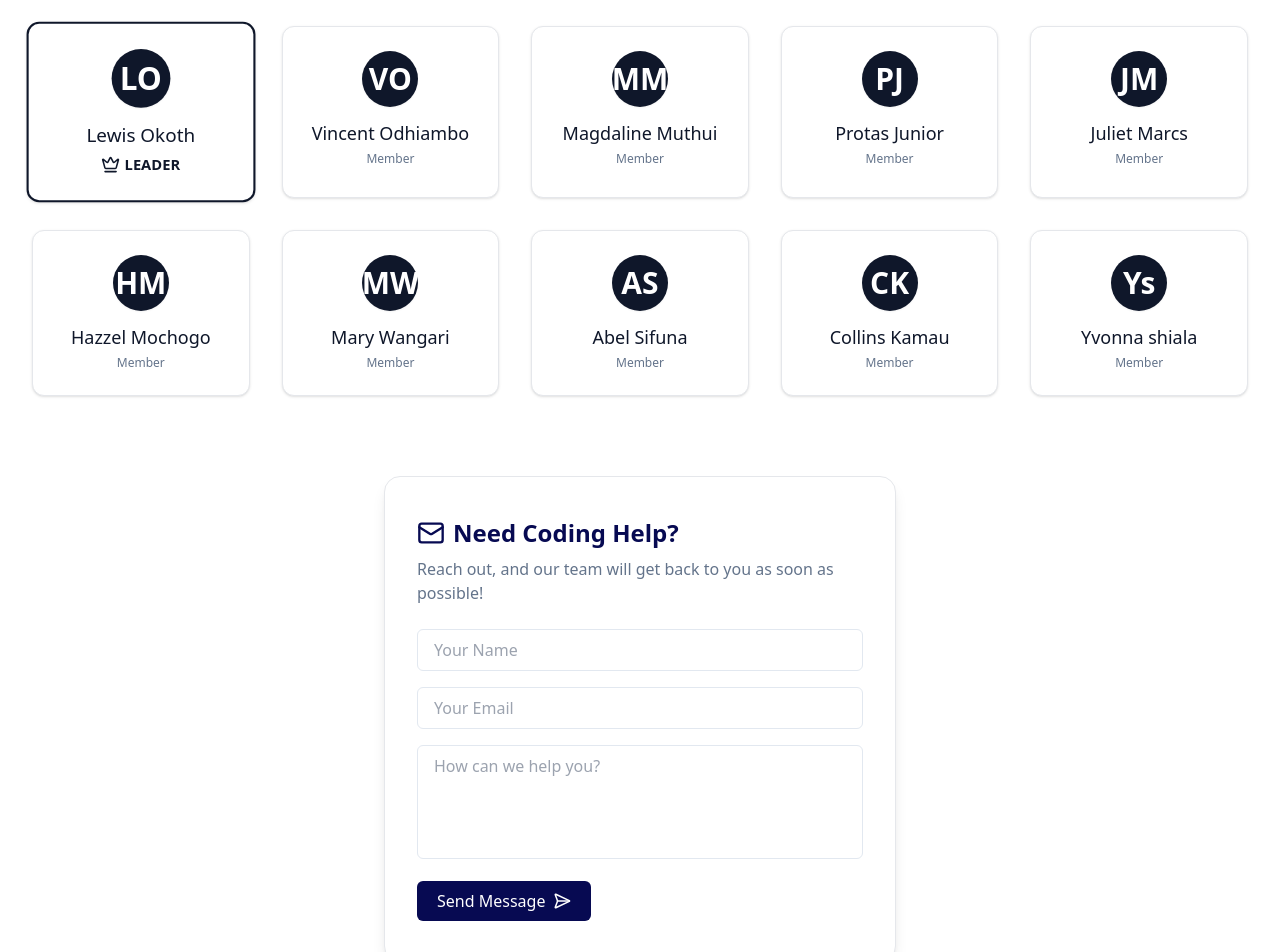
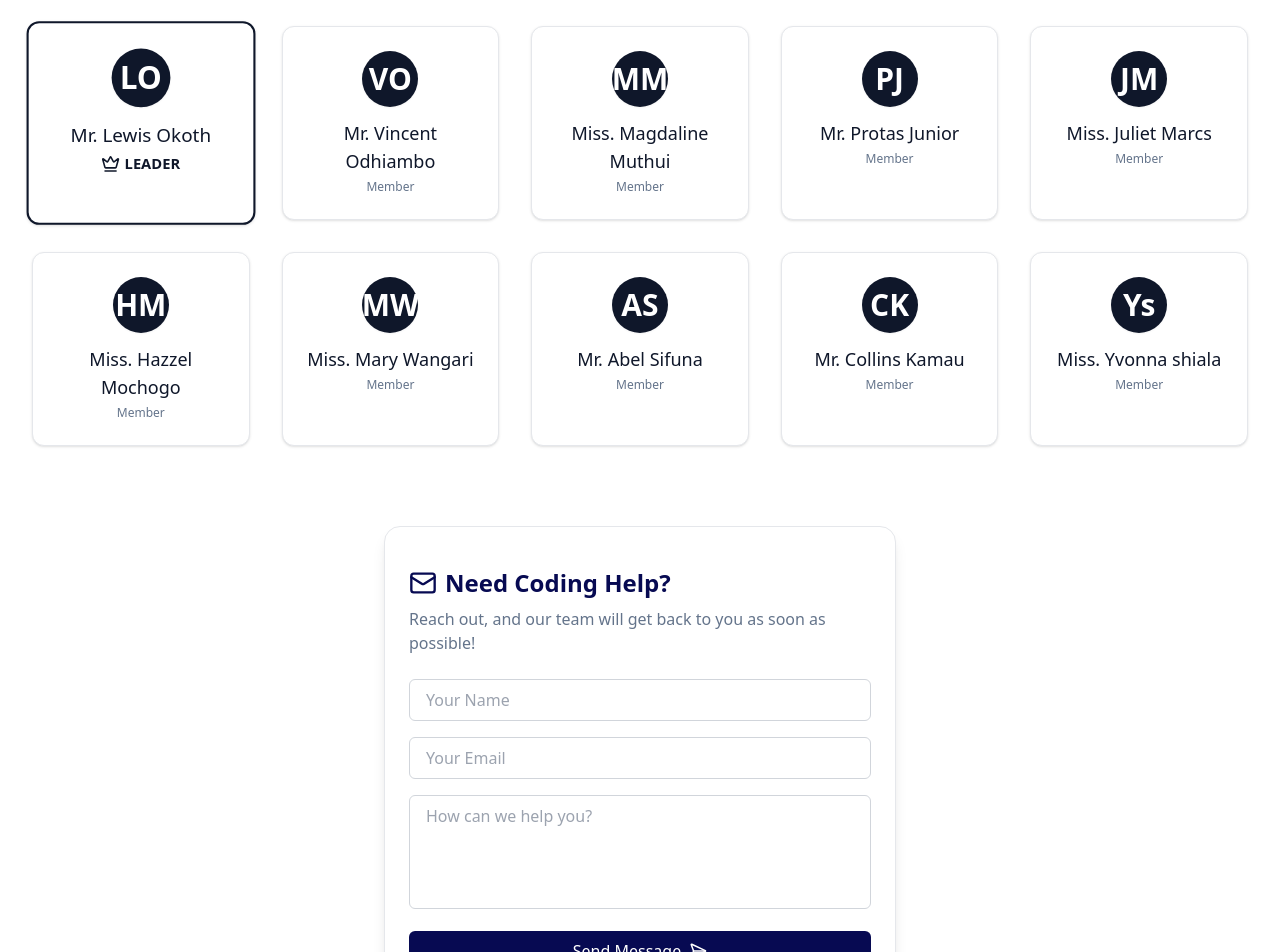
Before and after one commit to Miss-Maggie/geeks-for-code, a React (Vite) app: page / in a window 1280 px wide. Shown: the part 920-1872 px from the top of the page. Built offline with nearby package versions, Linux system fonts and the light colour scheme.

Commit message:
Fix: Contact form dark mode and responsiveness
-   Adjusted contact form styling for dark mode.
-   Added salutations (Mr., Miss) to team member names.
-   Ensured app is mobile responsive across all devices.

```diff
--- a/src/components/ContactForm.tsx
+++ b/src/components/ContactForm.tsx
@@ -15,11 +15,15 @@ const ContactForm = () => {
   };
 
   return (
-    <section id="contact" className="my-20 max-w-lg mx-auto bg-card px-8 py-10 rounded-2xl shadow-lg border border-gray-200 animate-fade-in">
-      <h2 className="text-2xl font-bold text-[#070A52] mb-2 flex items-center gap-2">
-        <MailIcon size={28} className="text-[#070A52]" /> Need Coding Help?
+    <section
+      id="contact"
+      className="my-20 max-w-lg mx-auto rounded-2xl shadow-lg border border-gray-200 dark:border-[#323247] animate-fade-in
+        bg-card dark:bg-[#232437] px-4 sm:px-6 py-8 sm:py-10 w-full"
+    >
+      <h2 className="text-2xl font-bold mb-2 flex items-center gap-2 text-[#070A52] dark:text-white">
+        <MailIcon size={28} className="text-[#070A52] dark:text-white" /> Need Coding Help?
       </h2>
-      <p className="text-muted-foreground mb-6">
+      <p className="text-muted-foreground mb-6 dark:text-gray-300">
         Reach out, and our team will get back to you as soon as possible!
       </p>
       <form ref={formRef} onSubmit={handleSubmit} className="space-y-4">
@@ -28,25 +32,25 @@ const ContactForm = () => {
           type="text"
           name="name"
           placeholder="Your Name"
-          className="w-full px-4 py-2 border rounded-md transition focus:outline-none focus:ring-2 focus:ring-[#070A52] placeholder:text-gray-400"
+          className="w-full px-4 py-2 border rounded-md bg-white dark:bg-[#181927] text-[#070A52] dark:text-white border-gray-300 dark:border-[#323247] transition focus:outline-none focus:ring-2 focus:ring-[#070A52] dark:focus:ring-white placeholder:text-gray-400 dark:placeholder:text-gray-400"
         />
         <input
           required
           type="email"
           name="email"
           placeholder="Your Email"
-          className="w-full px-4 py-2 border rounded-md transition focus:outline-none focus:ring-2 focus:ring-[#070A52] placeholder:text-gray-400"
+          className="w-full px-4 py-2 border rounded-md bg-white dark:bg-[#181927] text-[#070A52] dark:text-white border-gray-300 dark:border-[#323247] transition focus:outline-none focus:ring-2 focus:ring-[#070A52] dark:focus:ring-white placeholder:text-gray-400 dark:placeholder:text-gray-400"
         />
         <textarea
           required
           name="message"
           rows={4}
           placeholder="How can we help you?"
-          className="w-full px-4 py-2 border rounded-md transition focus:outline-none focus:ring-2 focus:ring-[#070A52] resize-none placeholder:text-gray-400"
+          className="w-full px-4 py-2 border rounded-md bg-white dark:bg-[#181927] text-[#070A52] dark:text-white border-gray-300 dark:border-[#323247] transition focus:outline-none focus:ring-2 focus:ring-[#070A52] dark:focus:ring-white resize-none placeholder:text-gray-400 dark:placeholder:text-gray-400"
         />
         <button
           type="submit"
-          className="bg-[#070A52] text-white px-5 py-2 rounded-md font-medium hover:scale-105 transition story-link flex items-center gap-2"
+          className="w-full bg-[#070A52] dark:bg-white text-white dark:text-primary px-5 py-2 rounded-md font-medium hover:scale-105 transition story-link flex items-center justify-center gap-2"
           disabled={sent}
         >
           {sent ? "Message Sent!" : (
--- a/src/components/TeamSection.tsx
+++ b/src/components/TeamSection.tsx
@@ -2,22 +2,22 @@
 import { Crown } from "lucide-react";
 
 const members = [
-  { name: "Lewis Okoth", role: "Leader" },
-  { name: "Vincent Odhiambo" },
-  { name: "Magdaline Muthui" },
-  { name: "Protas Junior" },
-  { name: "Juliet Marcs" },
-  { name: "Hazzel Mochogo" },
-  { name: "Mary Wangari" },
-  { name: "Abel Sifuna" },
-  { name: "Collins Kamau" },
-  { name: "Yvonna shiala" },
+  { salutation: "Mr", name: "Lewis Okoth", role: "Leader" },
+  { salutation: "Mr", name: "Vincent Odhiambo" },
+  { salutation: "Miss", name: "Magdaline Muthui" },
+  { salutation: "Mr", name: "Protas Junior" },
+  { salutation: "Miss", name: "Juliet Marcs" },
+  { salutation: "Miss", name: "Hazzel Mochogo" },
+  { salutation: "Miss", name: "Mary Wangari" },
+  { salutation: "Mr", name: "Abel Sifuna" },
+  { salutation: "Mr", name: "Collins Kamau" },
+  { salutation: "Miss", name: "Yvonna shiala" },
 ];
 
 const TeamSection = () => (
   <section className="my-20">
     <h2 className="text-3xl font-semibold text-primary dark:text-white text-center mb-8">Meet the Team</h2>
-    <div className="grid sm:grid-cols-2 md:grid-cols-3 lg:grid-cols-5 gap-8 justify-center">
+    <div className="grid grid-cols-1 xs:grid-cols-2 sm:grid-cols-2 md:grid-cols-3 lg:grid-cols-5 gap-8 justify-center">
       {members.map((member) => (
         <div
           key={member.name}
@@ -30,13 +30,15 @@ const TeamSection = () => (
           <div className="bg-primary dark:bg-white text-white dark:text-primary rounded-full w-14 h-14 flex items-center justify-center mb-3 text-3xl font-bold shadow-sm">
             {member.name.split(" ").map((w) => w[0]).join("")}
           </div>
-          <span className="font-medium text-lg mb-1 text-primary dark:text-white">{member.name}</span>
+          <span className="font-medium text-lg mb-1 text-primary dark:text-white text-center">
+            {member.salutation}. {member.name}
+          </span>
           {member.role === "Leader" ? (
             <span className="flex items-center gap-1 text-sm text-primary dark:text-white font-semibold uppercase">
               <Crown size={18} className="inline" /> Leader
             </span>
           ) : (
-            <span className="text-xs text-muted-foreground">Member</span>
+            <span className="text-xs text-muted-foreground dark:text-gray-300">Member</span>
           )}
         </div>
       ))}
```
